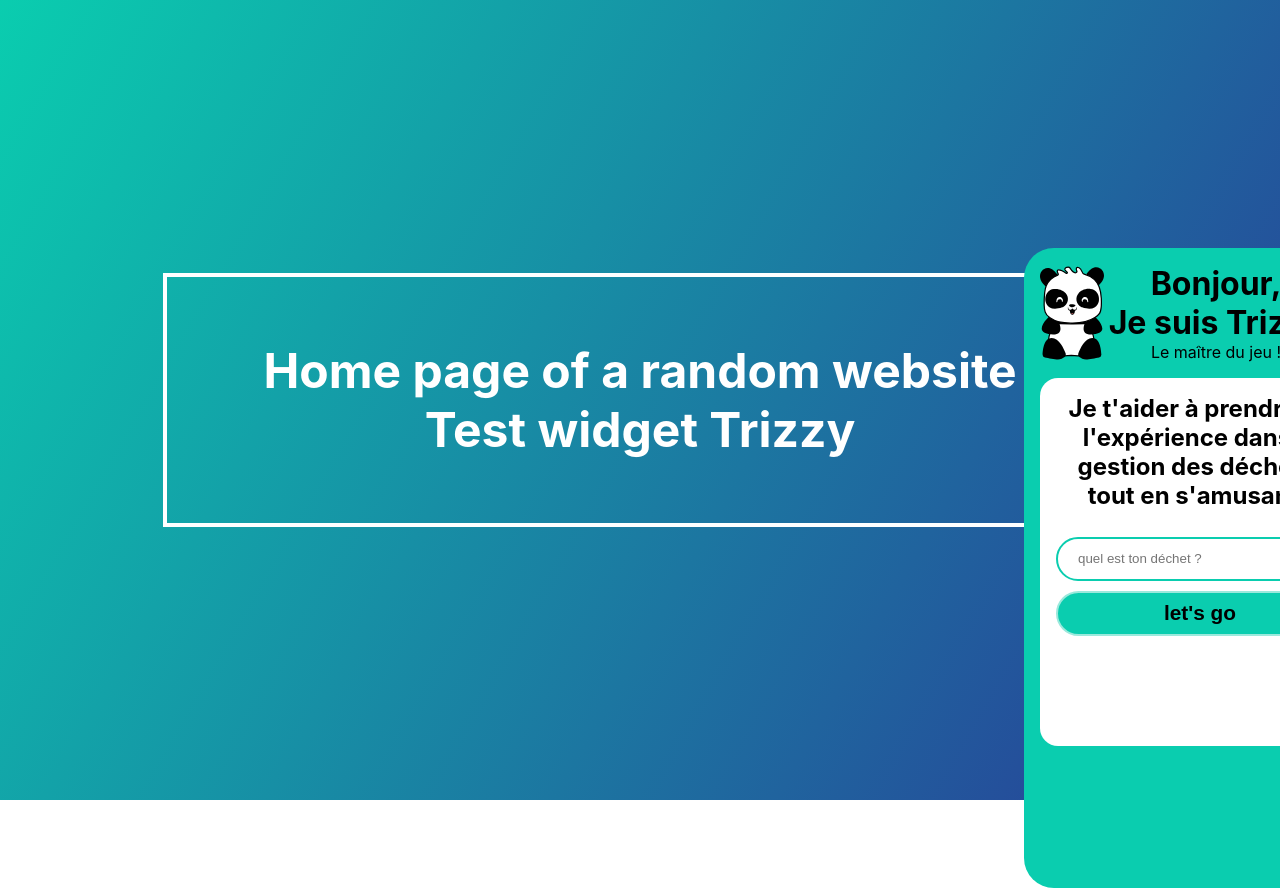
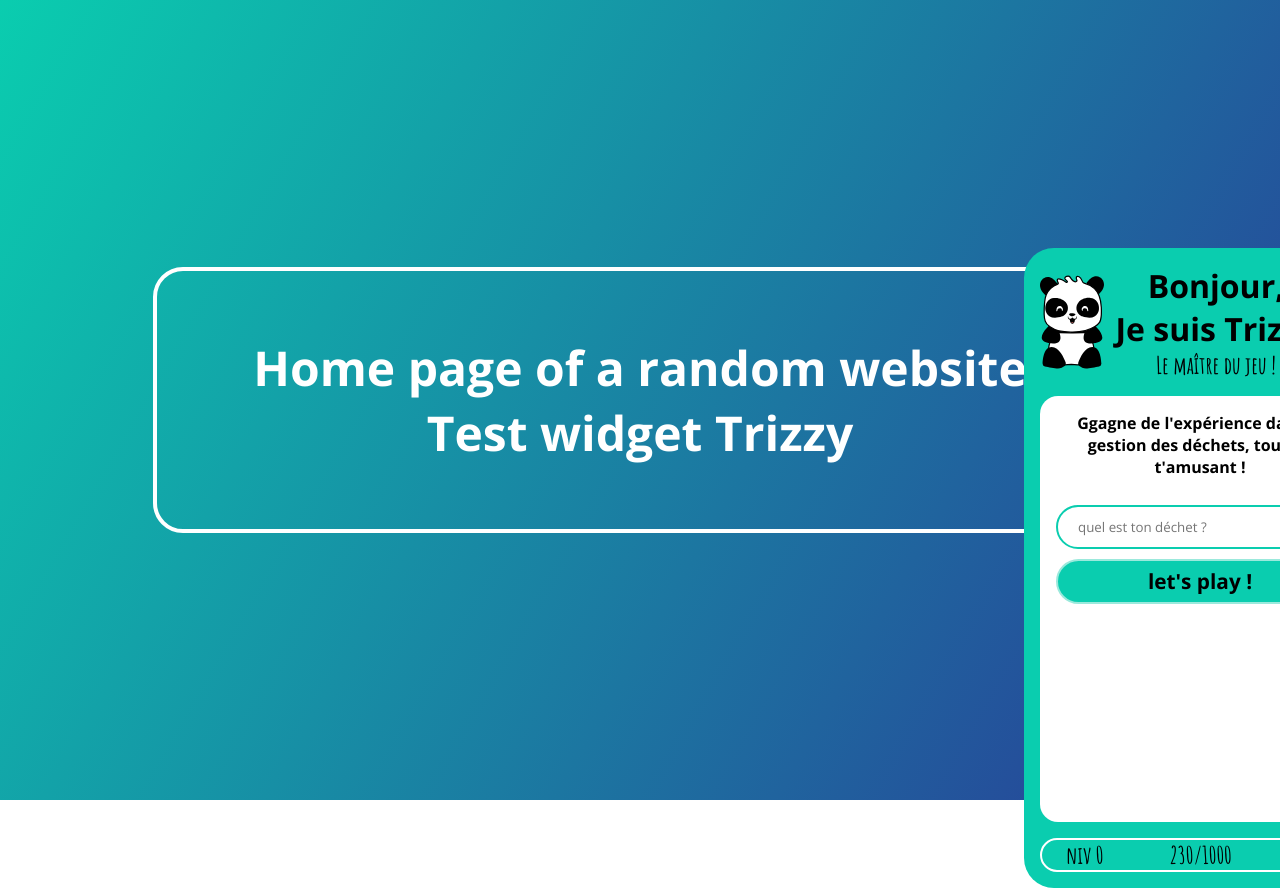
Before and after one commit to GeoLvl/react-widget, a React (Create React App) app: page / in a window 1280 px wide. Both pictures are taken after a click on the button 1243 px from the left and 752 px from the top of the page. Shown: the top 888 px of the page. Built offline with nearby package versions, Linux system fonts and the light colour scheme.

Commit message:
exp & button fix

```diff
--- a/public/index.html
+++ b/public/index.html
@@ -2,7 +2,9 @@
 <html lang="en">
   <head>
     <meta charset="utf-8" />
-    <link rel="icon" href="%PUBLIC_URL%/favicon.ico" />
+    <link rel="icon" href="/imgs/logo-trizzy.svg" />
+    <link href="https://fonts.googleapis.com/css2?family=Open+Sans:wght@300;400;500;700&display=swap" rel="stylesheet">
+    <link href="https://fonts.googleapis.com/css2?family=Amatic+SC:wght@400;700&display=swap" rel="stylesheet">
     <meta name="viewport" content="width=device-width, initial-scale=1" />
 
     <meta
--- a/src/App.css
+++ b/src/App.css
@@ -2,6 +2,7 @@
   margin: 0;
   padding: 0;
   box-sizing: border-box;
+  font-family: "Open Sans", sans-serif;
 }
 
 .mainpage {
@@ -15,10 +16,11 @@
 }
 
 .title {
-    border: solid rgb(255, 255, 255) 4px;
-    color: white;
-    padding: 2em 3em;
-    font-size: 2rem;
+  border: solid rgb(255, 255, 255) 4px;
+  border-radius: 30px;
+  color: white;
+  padding: 2em 3em;
+  font-size: 2rem;
 }
 
 /* HOME BUTTON */
@@ -62,10 +64,11 @@
 }
 
 .main-app {
+  position: relative;
   background-color: white;
   margin-top: 1em;
   padding: 1em;
-  height: 23rem;
+  height: 70%;
   border-radius: 18px;
   text-align: center;
 }
@@ -103,7 +106,6 @@
 }
 .close-widget:hover {
   background: none;
-  border: none;
   background-color: #0acdaf;
   border: solid white 3px;
   color: white;
@@ -122,9 +124,18 @@
   width: 20%;
 }
 
-.catch-phrase {
-  font-size: 0.9rem;
+.master {
+  font-family: "Amatic SC", cursive;
+  font-size: 1.5rem;
+  font-weight: bolder;
 }
+
+.catch {
+  font-size: 1rem;
+}
+
+/* INPUT */
+
 .search {
   display: flex;
   flex-direction: row;
@@ -151,6 +162,46 @@
   border: solid #9be9dc 2px;
   align-self: center;
   font-size: 1.3rem;
-  font-weight: bolder;
+  font-weight: 700;
   background-color: #0acdaf;
 }
+
+.submit:hover {
+  margin-top: 0.5em;
+  height: 2.8rem;
+  width: 100%;
+  background: none;
+  border: none;
+  border-radius: 50px;
+  border: solid #0acdaf 2px;
+  align-self: center;
+  font-size: 1.3rem;
+  font-weight: 700;
+  background-color: #9be9dc;
+}
+.submit:acive {
+    margin-top: 0.5em;
+    height: 2.8rem;
+    width: 100%;
+    background: none;
+    border: none;
+    border-radius: 50px;
+    border: solid #0acdaf 2px;
+    align-self: center;
+    font-size: 1.3rem;
+    font-weight: 700;
+    background-color: #ffffff;
+
+  }
+
+/* EXP */
+
+.barre {
+  border: solid white 2px;
+  margin-top: 0.7em;
+  border-radius: 100px;
+  padding: 0 1em;
+
+  display: flex;
+  justify-content: space-between;
+}
--- a/src/components/Searchbar.js
+++ b/src/components/Searchbar.js
@@ -1,6 +1,15 @@
-import React from "react";
+import React, { Component } from "react";
 
-const Searchbar = () => {
+class Searchbar extends Component {
+  state = {
+    showComponent: false,
+  };
+
+  check = () => {
+      console.log("check")
+  };
+
+  render() {
     return (
       <div className="search">
         <form>
@@ -9,11 +18,13 @@ const Searchbar = () => {
               className="input-search"
               placeholder="quel est ton déchet ?"
             ></input>
-          <button className="submit">let's go</button>
+            <button className="submit"
+            onClick={() => this.check()} type="button">let's play !</button>
           </div>
         </form>
       </div>
     );
-};
+  }
+}
 
 export default Searchbar;
--- a/src/components/Widget.js
+++ b/src/components/Widget.js
@@ -1,6 +1,6 @@
 import React, { Component } from "react";
 import Searchbar from "./Searchbar";
-import Header from "./Header";
+// import Header from "./Header";
 
 class Widget extends Component {
   constructor(props) {
@@ -36,7 +36,7 @@ class Widget extends Component {
             <h1>
               Bonjour, <br /> Je suis Trizzy
             </h1>
-            <p>Le maître du jeu !</p>
+            <p className="master">Le maître du jeu !</p>
           </div>
           <div className="alt-button">
             <button
@@ -46,23 +46,18 @@ class Widget extends Component {
             >
               x
             </button>
-            {/* <button className="close-widget">!</button> */}
           </div>
         </header>
-
-        {/* {this.state.showComponent ? <Header /> : null}
-        <button onClick={() => this.closeWidget()} type="button">
-          hide
-        </button>
-        <button onClick={() => this.renderWidget()} type="button">
-          pop
-        </button> */}
         <section className="main-app">
           <h2 className="catch">
-            Je t'aider à prendre de l'expérience dans la gestion des déchets,
-            tout en s'amusant !
+            Ggagne de l'expérience dans la gestion des déchets,
+            tout en t'amusant !
           </h2>
           <Searchbar />
+        </section>
+        <section className="exp">
+        <div className="barre master"><p className="master">niv 0</p>230/1000<p className="master">niv 1</p></div>
+
         </section>
       </div>
     );
--- a/src/pages/Home.js
+++ b/src/pages/Home.js
@@ -22,7 +22,7 @@ class Home extends React.Component {
   render() {
     const render = this.renderWidget;
     const close = this.closeWidget;
-    // const message='hello'
+
     return (
       <div className="mainpage">
         <section className="title">
@@ -45,8 +45,6 @@ class Home extends React.Component {
         ) : (
           <Widget render={render} close={close} />
         )}
-        {/* <div><Button onClick={() => this.closeWidget()} type="button"/></div>
-                <div><Widget/></div> */}
       </div>
     );
   }
```
Lines whose indentation alone changed are shown as unchanged.
